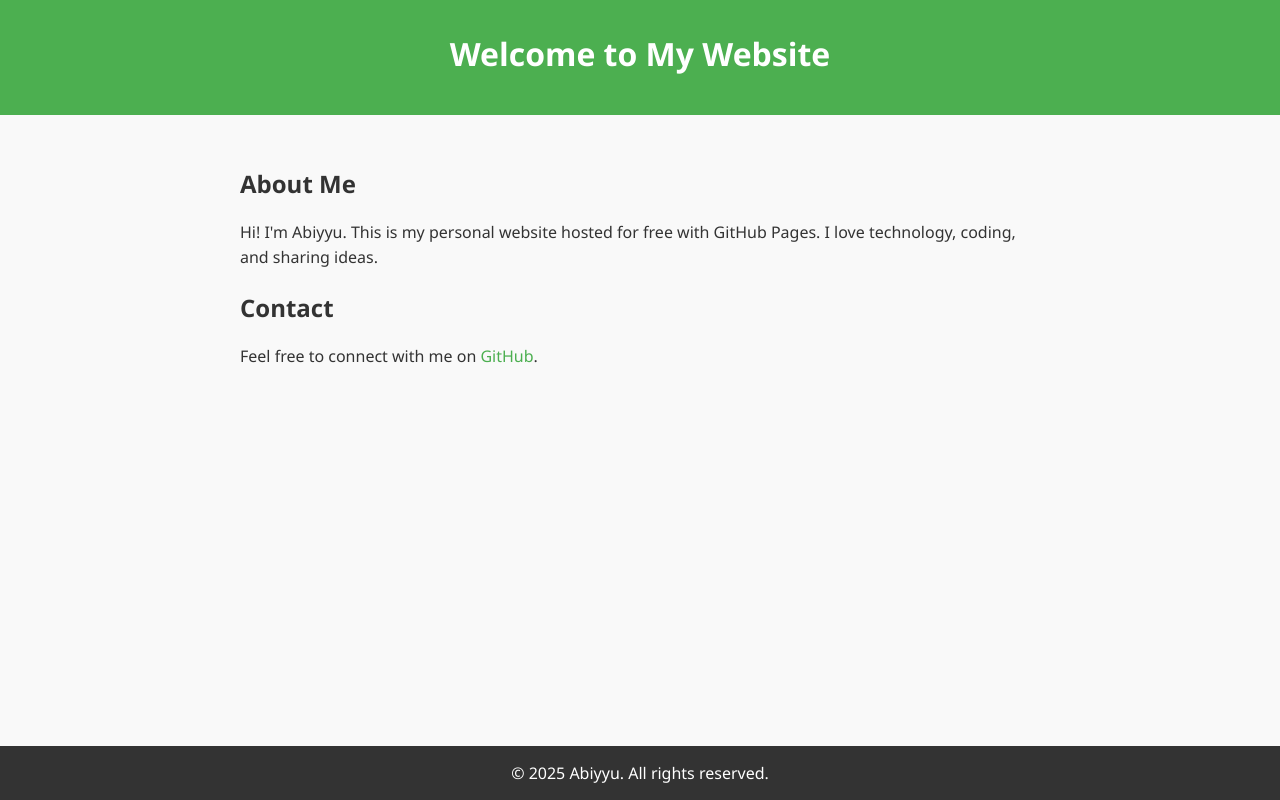
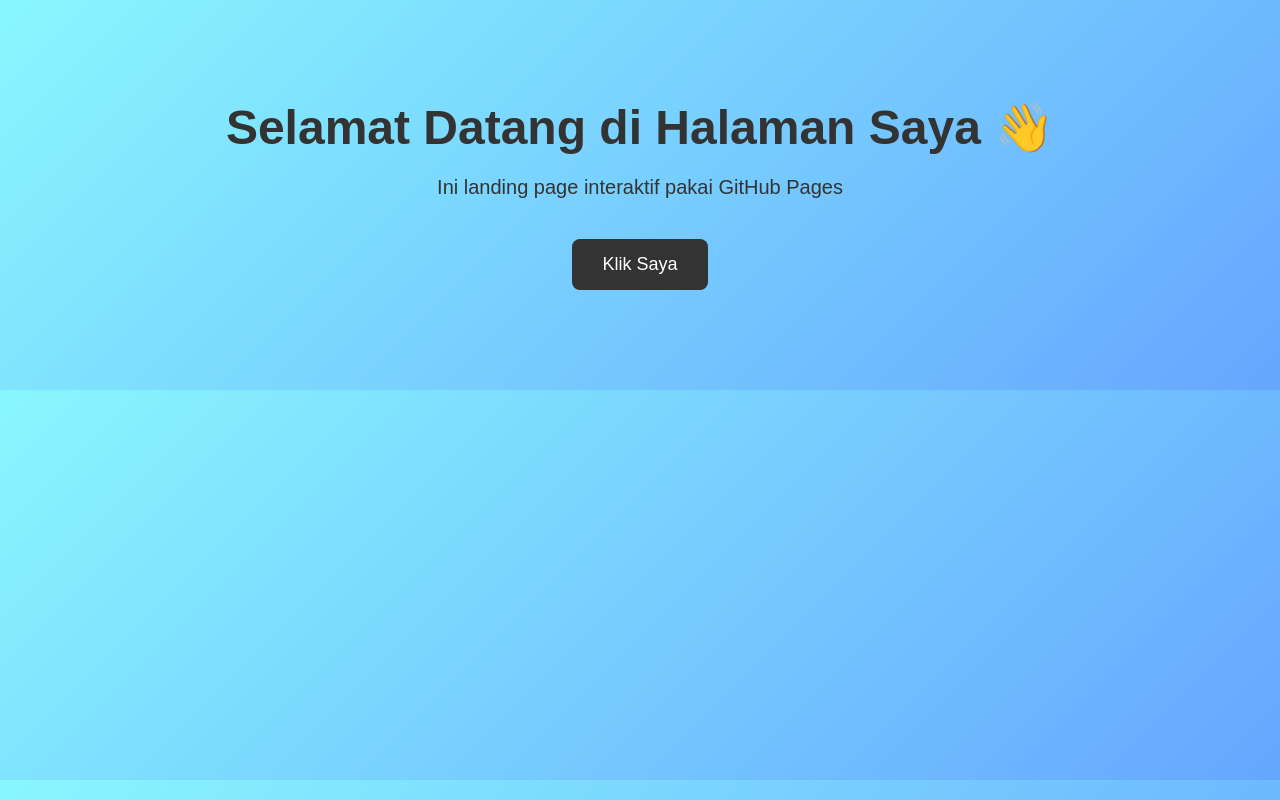
Before and after one commit to Abiyyu24/abiyyu24.github.io, a plain HTML site: page index.html in a window 1280 px wide. Drawn offline with Linux system fonts and the light colour scheme.

Commit message:
index.html

```diff
--- a/index.html
+++ b/index.html
@@ -1,64 +1,47 @@
 <!DOCTYPE html>
-<html lang="en">
+<html lang="id">
 <head>
   <meta charset="UTF-8" />
-  <meta name="viewport" content="width=device-width, initial-scale=1.0"/>
-  <title>My Personal Website</title>
+  <title>Landing Page Abiyyu</title>
   <style>
     body {
+      font-family: Arial, sans-serif;
       margin: 0;
-      font-family: 'Segoe UI', Tahoma, Geneva, Verdana, sans-serif;
-      background: #f9f9f9;
+      padding: 0;
+      background: linear-gradient(135deg, #89f7fe 0%, #66a6ff 100%);
       color: #333;
-      display: flex;
-      flex-direction: column;
-      min-height: 100vh;
+      text-align: center;
     }
     header {
-      background: #4CAF50;
-      color: white;
-      padding: 2rem 1rem;
-      text-align: center;
+      padding: 100px 20px;
     }
-    main {
-      flex: 1;
-      padding: 2rem 1rem;
-      max-width: 800px;
-      margin: 0 auto;
+    h1 {
+      font-size: 48px;
+      margin: 0 0 20px;
     }
-    footer {
+    p {
+      font-size: 20px;
+      margin-bottom: 40px;
+    }
+    button {
+      padding: 15px 30px;
+      font-size: 18px;
       background: #333;
       color: #fff;
-      text-align: center;
-      padding: 1rem;
+      border: none;
+      border-radius: 8px;
+      cursor: pointer;
     }
-    h1 {
-      margin: 0 0 0.5rem;
-    }
-    p {
-      line-height: 1.6;
-    }
-    a {
-      color: #4CAF50;
-      text-decoration: none;
-    }
-    a:hover {
-      text-decoration: underline;
+    button:hover {
+      background: #555;
     }
   </style>
 </head>
 <body>
   <header>
-    <h1>Welcome to My Website</h1>
+    <h1>Selamat Datang di Halaman Saya 👋</h1>
+    <p>Ini landing page interaktif pakai GitHub Pages</p>
+    <button onclick="alert('Terima kasih sudah klik!')">Klik Saya</button>
   </header>
-  <main>
-    <h2>About Me</h2>
-    <p>Hi! I'm Abiyyu. This is my personal website hosted for free with GitHub Pages. I love technology, coding, and sharing ideas.</p>
-    <h2>Contact</h2>
-    <p>Feel free to connect with me on <a href="https://github.com/yourusername" target="_blank">GitHub</a>.</p>
-  </main>
-  <footer>
-    &copy; 2025 Abiyyu. All rights reserved.
-  </footer>
 </body>
 </html>
```
